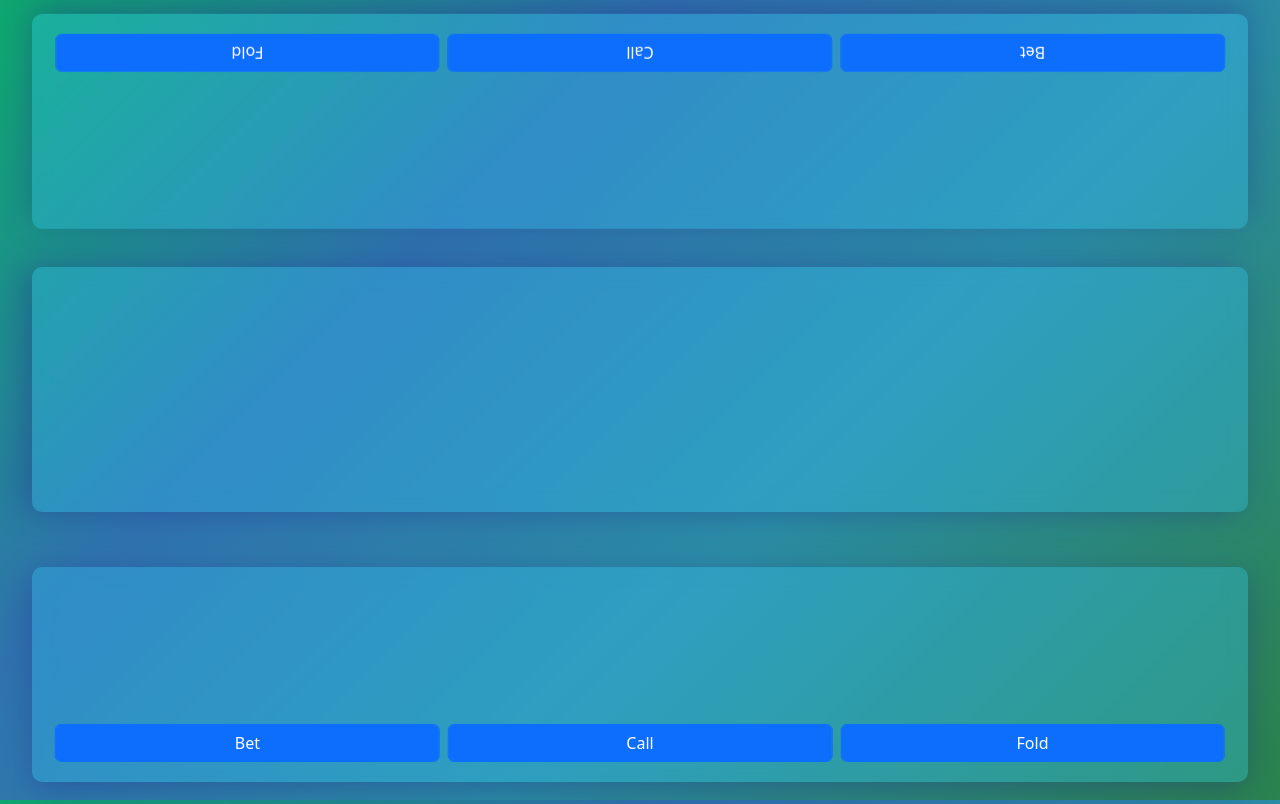
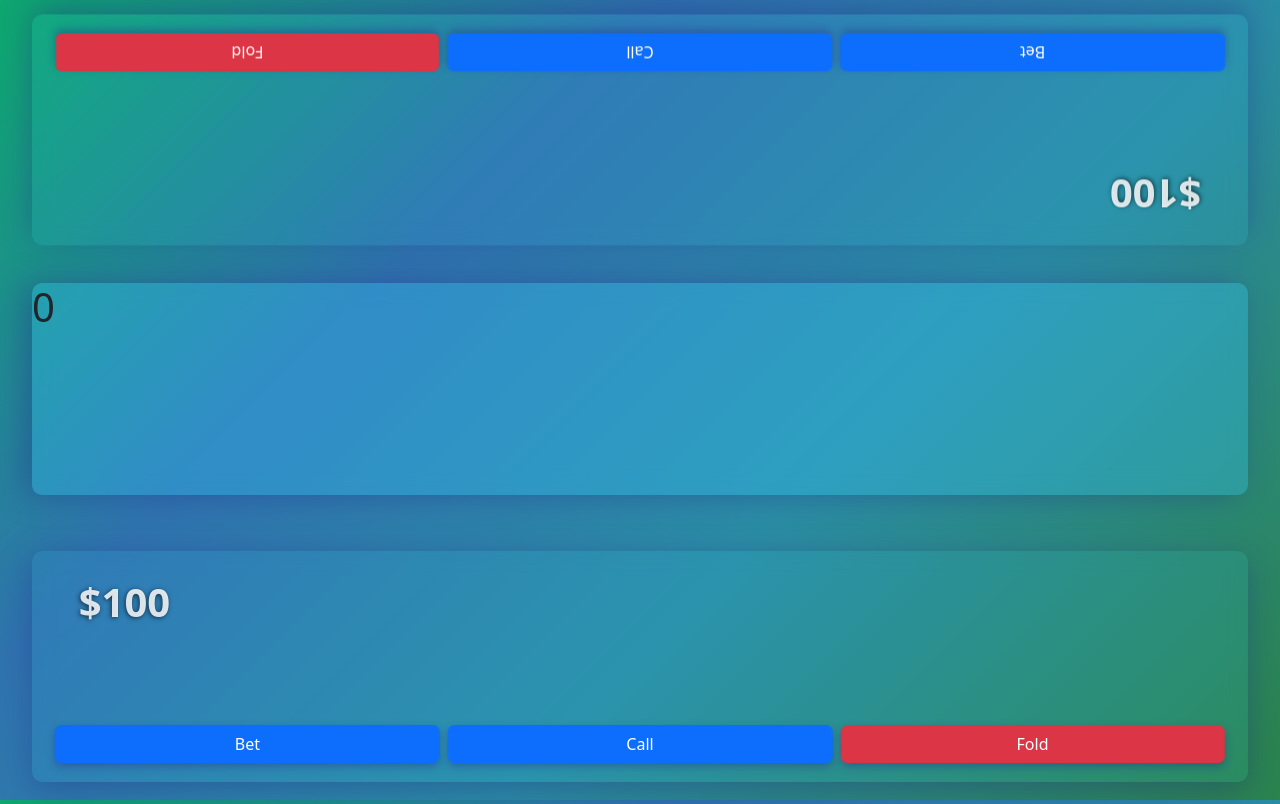
Before and after one commit to CarterE1/ChipCounter, a React (Vite) app: page / in a window 1280 px wide. Built offline with nearby package versions, Linux system fonts and the light colour scheme.

Commit message:
betting functionality + styling

```diff
--- a/src/App.css
+++ b/src/App.css
@@ -19,7 +19,7 @@
 .PlayerPanel{
   flex-grow: 0.8;
   padding: 1.5%;
-  background: rgba( 54, 203, 255, 0.3 );
+  background: rgba(54, 201, 255, 0.1);
   box-shadow: 0 8px 32px 0 rgba( 31, 38, 135, 0.37 );
   backdrop-filter: blur( 10px );
   -webkit-backdrop-filter: blur( 10px);
@@ -50,9 +50,18 @@
   display: block;
   margin: 0 auto;
   position: relative;
-  top: 90%;
+  top: 80%;
   left: 50%;
   transform: translate(-50%, -58%);
+
+  box-shadow: 0px 4px 8px 0px rgba( 31, 38, 135, 0.37 );
+}
+
+.stack{
+  color: rgba(255, 255, 255, 0.85);
+  font-weight: bold;
+  text-shadow: -1px 1px 5px rgba(0, 0, 0, 0.606);
+  margin-left: 2%;
 }
 
 
--- a/src/App.tsx
+++ b/src/App.tsx
@@ -1,11 +1,16 @@
-import { useState } from "react";
-import Alert from "./components/Alert";
-import Button from "./components/Button";
 import PlayerInfo from "./components/PlayerInfo";
 import "./App.css";
+import { useState } from "react";
 
 function App() {
   //const [alertVisable, setAlertVisable] = useState(false);
+  var startingStack = 100;
+  const [potStack, setPotStack] = useState(0);
+
+  function updatePot(num: number) {
+    setPotStack(potStack + num);
+  }
+
   return (
     /*<div>
       {alertVisable && (
@@ -13,12 +18,23 @@ function App() {
       )}
       <Button onClick={() => setAlertVisable(true)}>Wassss up</Button>
     </div>*/
+
     <>
       <div className="wrapper">
         <div className="main">
-          <PlayerInfo playerName="Player1" startingStack={100}></PlayerInfo>
-          <div className="pot"></div>
-          <PlayerInfo playerName="Player2" startingStack={100}></PlayerInfo>
+          <PlayerInfo
+            playerName="Player1"
+            startingStack={startingStack}
+            updatePot={(num: number) => updatePot(num)}
+          ></PlayerInfo>
+          <div className="pot">
+            <h1 className="potStack">{potStack}</h1>
+          </div>
+          <PlayerInfo
+            playerName="Player2"
+            startingStack={startingStack}
+            updatePot={(num: number) => updatePot(num)}
+          ></PlayerInfo>
         </div>
       </div>
     </>
--- a/src/components/Button.tsx
+++ b/src/components/Button.tsx
@@ -2,14 +2,23 @@ import { ReactNode } from "react";
 
 type Props = {
   children: ReactNode;
+  variant:
+    | "primary"
+    | "secondary"
+    | "dark"
+    | "light"
+    | "success"
+    | "danger"
+    | "warning"
+    | "info";
   onClick: () => void;
 };
 
-function Button({ children, onClick }: Props) {
+function Button({ children, variant = "dark", onClick }: Props) {
   return (
     <button
       type="button"
-      className={"btn btn-primary form-control"}
+      className={"btn btn-" + variant + " form-control"}
       onClick={onClick}
     >
       {children}
--- a/src/components/PlayerInfo.tsx
+++ b/src/components/PlayerInfo.tsx
@@ -1,18 +1,26 @@
-import React from "react";
+import { useState } from "react";
 import Button from "./Button";
 
 type Props = {
   playerName: string;
   startingStack: number;
+  updatePot: (num: number) => void;
 };
 
-function PlayerInfo({ playerName, startingStack }: Props) {
+function PlayerInfo({ playerName, startingStack, updatePot }: Props) {
+  const [stack, setStack] = useState(startingStack);
   return (
+    <>
       <div className={"PlayerPanel row g-2 " + playerName}>
+        <h1 className="stack">{"$" + stack}</h1>
+        {/* Buttons */}
         <div className="col">
           <Button
+            variant="primary"
             onClick={() => {
               console.log("Bet");
+              setStack(stack - 5);
+              updatePot(5);
             }}
           >
             Bet
@@ -20,8 +28,10 @@ function PlayerInfo({ playerName, startingStack }: Props) {
         </div>
         <div className="col">
           <Button
+            variant="primary"
             onClick={() => {
               console.log("Call");
+              //updatePot(stack); -- update pot with whatever player is calling
             }}
           >
             Call
@@ -29,6 +39,7 @@ function PlayerInfo({ playerName, startingStack }: Props) {
         </div>
         <div className="col">
           <Button
+            variant="danger"
             onClick={() => {
               console.log("Fold");
             }}
@@ -37,6 +48,7 @@ function PlayerInfo({ playerName, startingStack }: Props) {
           </Button>
         </div>
       </div>
+    </>
   );
 }
 
```
Lines whose indentation alone changed are shown as unchanged.
